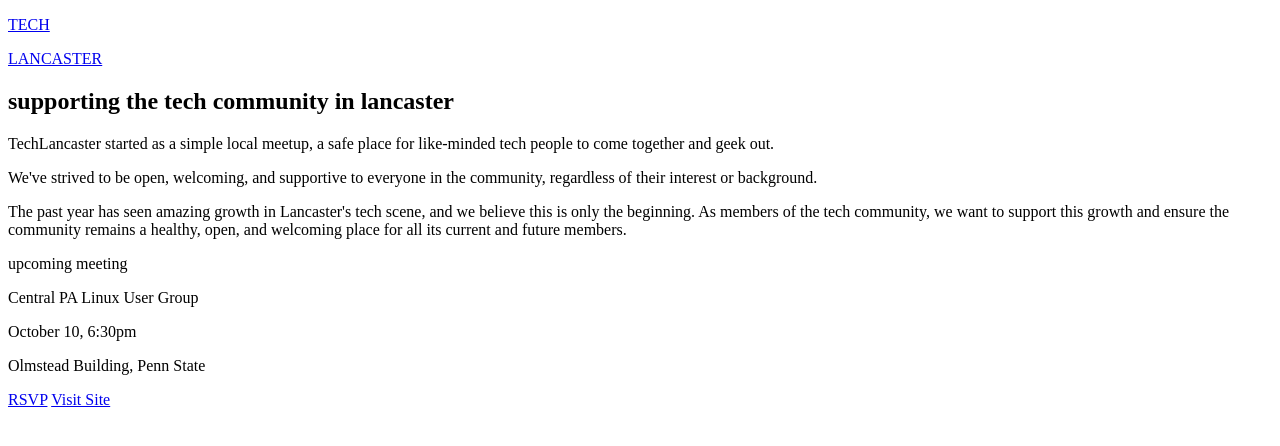
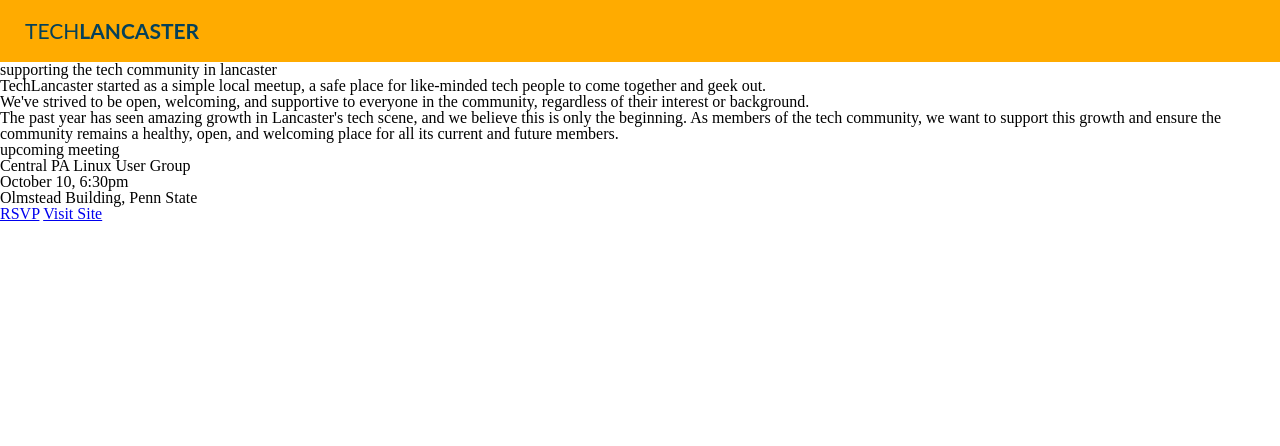
Before and after one commit to cggarcia171/Garcia_Mid-Term, a plain HTML site: page index.html in a window 1280 px wide. Drawn offline with Linux system fonts and the light colour scheme.

Commit message:
finished the header and did some touchups to some other things

```diff
--- a/index.html
+++ b/index.html
@@ -4,11 +4,12 @@
 <head>
   <meta charset="utf-8">
   <meta name=”viewport” content=”width=device-width, initial-scale=1.0”>
+  <link rel="stylesheet" type="text/css" href="styles/styles.css">
 </head>
 <body>
 <header>
   <p>
-    <a href="/">TECH<div>LANCASTER</div></a>
+    <a href="/">TECH<span>LANCASTER</span></a>
   </p>
 </header>
 <section>
--- a/styles/_header.scss
+++ b/styles/_header.scss
@@ -0,0 +1,15 @@
+header{
+  background-color: $yellow-head;
+  p{
+    padding: 20px 90px 20px 25px;
+    a{
+      color: $head;
+      text-decoration: none;
+      font-family: $Lato;
+      font-size: 21px;
+      span{
+        font-weight: bold;
+      }
+    }
+  }
+}
--- a/styles/_stuff.scss
+++ b/styles/_stuff.scss
@@ -10,4 +10,5 @@
 $event: #4c1a14;
 $foot: #6f8998;
 $button: #eb503c;
+$head: #064159;
 /* quick mixin for the words of a document */
--- a/styles/styles.scss
+++ b/styles/styles.scss
@@ -1,2 +1,3 @@
-@import"_reset";
+@import "_reset";
 @import "_stuff";
+@import "_header";
```
Also changed, not shown: styles/styles.css, 1 other file.
